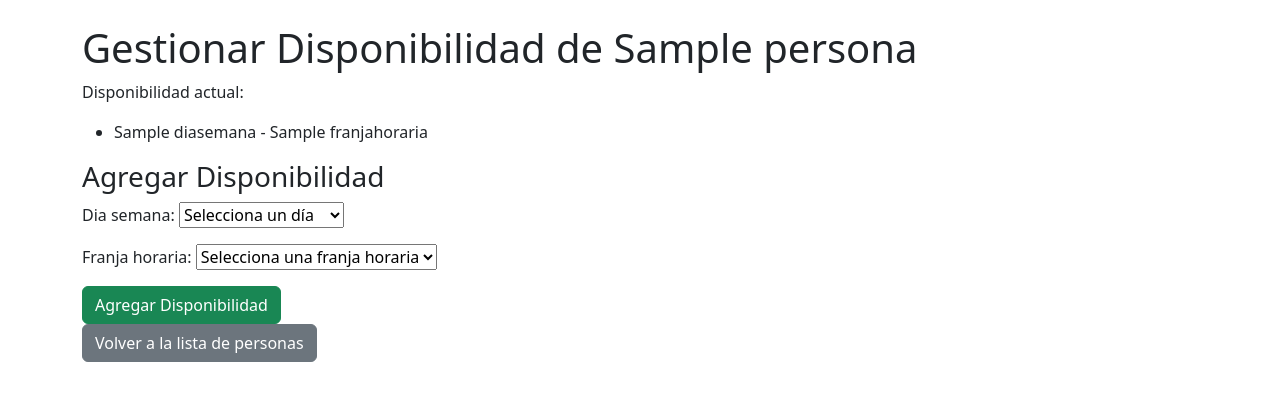
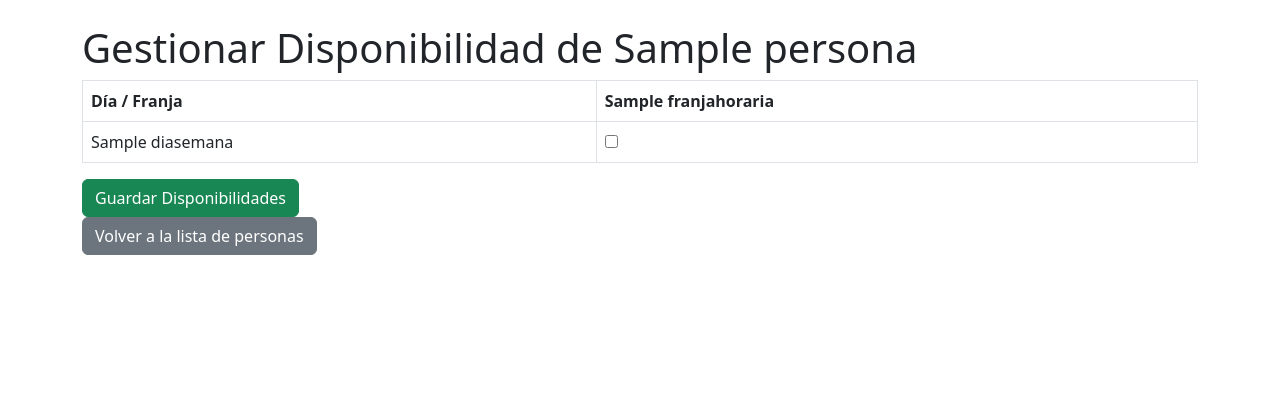
Before and after one commit to andyguastavino/carritosVilanova, a Django app: page /persona/1/disponibilidad/ in a window 1280 px wide. Shown: the top 401 px of the page. Run offline with Django 5.2, Linux system fonts and the light colour scheme; tables that the repository leaves empty hold one stand-in row (values such as "Sample post").

Commit message:
Tabla de disponbilidades por checkbox fuuncional

```diff
--- a/carritosVilanovaOeste/turnos/models.py
+++ b/carritosVilanovaOeste/turnos/models.py
@@ -53,8 +53,6 @@ class Disponibilidad(models.Model):
     dia_semana = models.ForeignKey(DiaSemana, on_delete=models.CASCADE, related_name='disponibilidades')
     franja_horaria = models.ForeignKey(FranjaHoraria, on_delete=models.CASCADE, related_name='disponibilidades')
     activo = models.BooleanField(default=True)
-    class Meta:
-        unique_together = ('persona', 'dia_semana', 'franja_horaria')  # Una combinación única
 
 
     def __str__(self):
--- a/carritosVilanovaOeste/turnos/templates/persona/persona_disponibilidad.html
+++ b/carritosVilanovaOeste/turnos/templates/persona/persona_disponibilidad.html
@@ -3,7 +3,7 @@
 {% block content %}
 <h1>Gestionar Disponibilidad de {{ persona.nombre }}</h1>
 
-<!-- Mostrar mensaje de éxito si se agregó una disponibilidad -->
+<!-- Mensajes de éxito -->
 {% if messages %}
     <div class="alert alert-success">
         {% for message in messages %}
@@ -12,22 +12,36 @@
     </div>
 {% endif %}
 
-<!-- Mostrar las disponibilidades actuales -->
-<p>Disponibilidad actual:</p>
-<ul>
-    {% for disponibilidad in disponibilidades %}
-        <li>{{ disponibilidad.dia_semana.nombre }} - {{ disponibilidad.franja_horaria.nombre }}</li>
-    {% empty %}
-        <li>No hay disponibilidades registradas.</li>
-    {% endfor %}
-</ul>
-
-<!-- Formulario para agregar una nueva disponibilidad -->
-<h3>Agregar Disponibilidad</h3>
+<!-- Formulario para seleccionar disponibilidades -->
 <form method="POST">
     {% csrf_token %}
-    {{ form.as_p }}
-    <button type="submit" class="btn btn-success">Agregar Disponibilidad</button>
+    <table class="table table-bordered">
+        <thead>
+            <tr>
+                <th>Día / Franja</th>
+                {% for franja in franjas_horarias %}
+                    <th>{{ franja.nombre }}</th>
+                {% endfor %}
+            </tr>
+        </thead>
+        <tbody>
+            {% for dia in dias_semana %}
+                <tr>
+                    <td>{{ dia.nombre }}</td>
+                    {% for franja in franjas_horarias %}
+                        <td>
+                            <!-- Verificamos si la combinación (día, franja) ya existe -->
+                            <input type="checkbox" name="disponibilidades" value="{{ dia.id }}-{{ franja.id }}"
+                                   id="dia_{{ dia.id }}_franja_{{ franja.id }}"
+                                   {% if dia.id|add:"-"|add:franja.id in combinaciones_existentes %} checked {% endif %}>
+                        </td>
+                    {% endfor %}
+                </tr>
+            {% endfor %}
+        </tbody>
+    </table>
+
+    <button type="submit" class="btn btn-success">Guardar Disponibilidades</button>
 </form>
 
 <a href="{% url 'persona_list' %}" class="btn btn-secondary">Volver a la lista de personas</a>
--- a/carritosVilanovaOeste/turnos/views.py
+++ b/carritosVilanovaOeste/turnos/views.py
@@ -355,34 +355,44 @@ def turnos_por_semana(request, year, month):
     })
 
 from django.shortcuts import render, get_object_or_404, redirect
-from .models import Persona, Disponibilidad
-from .forms import DisponibilidadForm
+from .models import Persona, Disponibilidad, DiaSemana, FranjaHoraria
 from django.contrib import messages
-
 
 def persona_disponibilidad(request, pk):
     persona = get_object_or_404(Persona, pk=pk)
-    disponibilidades = persona.disponibilidades.all()  # Obtener las disponibilidades actuales
+    dias_semana = DiaSemana.objects.all()  # Obtener todos los días
+    franjas_horarias = FranjaHoraria.objects.all()  # Obtener todas las franjas horarias
+    disponibilidades = persona.disponibilidades.all()
 
-    # Si el formulario fue enviado
+    # Crear una lista de combinaciones formateadas como 'dia_id-franja_id'
+    combinaciones_existentes = [
+        f"{disponibilidad.dia_semana.id}-{disponibilidad.franja_horaria.id}"
+        for disponibilidad in disponibilidades
+    ]
+
     if request.method == "POST":
-        form = DisponibilidadForm(request.POST)
-        if form.is_valid():
-            # Verificar si la disponibilidad ya existe
-            dia = form.cleaned_data['dia_semana']
-            franja = form.cleaned_data['franja_horaria']
-            # Evitar duplicados
-            if not Disponibilidad.objects.filter(persona=persona, dia_semana=dia, franja_horaria=franja).exists():
-                # Crear una nueva disponibilidad
-                nueva_disponibilidad = form.save(commit=False)
-                nueva_disponibilidad.persona = persona
-                nueva_disponibilidad.save()
-                return redirect('persona_disponibilidad', pk=persona.pk)
-    else:
-        form = DisponibilidadForm()
+        # Obtener las combinaciones seleccionadas
+        selected_combinations = request.POST.getlist('disponibilidades')
+
+        # Comprobar si la combinación ya existe y agregar solo las nuevas
+        for combinacion in selected_combinations:
+            dia_id, franja_id = combinacion.split('-')  # Separar la combinación en día y franja
+            dia = DiaSemana.objects.get(id=dia_id)
+            franja = FranjaHoraria.objects.get(id=franja_id)
+
+            # Comprobamos si la combinación ya existe
+            if f"{dia.id}-{franja.id}" not in combinaciones_existentes:
+                # Creamos la disponibilidad
+                Disponibilidad.objects.create(persona=persona, dia_semana=dia, franja_horaria=franja)
+                combinaciones_existentes.append(f"{dia.id}-{franja.id}")  # Añadir la combinación a la lista de combinaciones existentes
+
+        messages.success(request, 'Disponibilidades agregadas con éxito.')
+        return redirect('persona_disponibilidad', pk=persona.pk)
 
     return render(request, 'persona/persona_disponibilidad.html', {
         'persona': persona,
+        'dias_semana': dias_semana,
+        'franjas_horarias': franjas_horarias,
         'disponibilidades': disponibilidades,
-        'form': form,
+        'combinaciones_existentes': combinaciones_existentes,  # Pasamos la lista de combinaciones formateadas
     })
```
